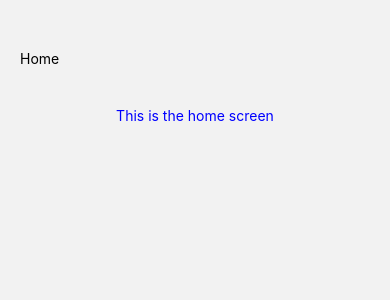
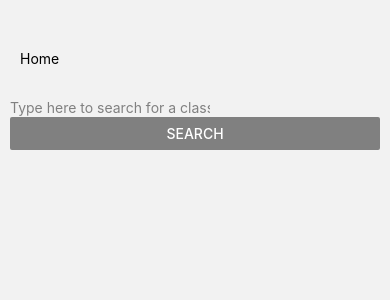
Before and after one commit to I-Dont-Want-An-F/client, a React Native app: screen /HomeScreen in a window 390 px wide. Shown: the top 300 px of the page. Built offline with nearby package versions, Linux system fonts and the light colour scheme.

Commit message:
added 209

```diff
--- a/App.js
+++ b/App.js
@@ -1,7 +1,9 @@
 import { NavigationContainer } from '@react-navigation/native';
 import { createNativeStackNavigator } from '@react-navigation/native-stack';
 import { GlobalStyles } from './stlyes/Global';
-import HomeScreen from './screens/HomeScreen'
+import HomeScreen from './screens/HomeScreen';
+import Cs262 from './screens/Cs262';
+import Engr209 from './screens/Engr209';
 import NavigationBar from './shared/NavigationBar';
 
 const Stack = createNativeStackNavigator();
@@ -10,15 +12,18 @@ export default function App() {
   return (
       <NavigationContainer style={GlobalStyles.container}>
         <Stack.Navigator initialRouteName="HomeScreen">
-          <Stack.Screen
-            name="HomeScreen"
-            component={HomeScreen}
+          <Stack.Screen name="HomeScreen" component={HomeScreen}
             options={({ navigation }) => ({
               header: () => (
                 <NavigationBar navigation={navigation} />
-              )
-            })}
+              )})} />
+
+          <Stack.Screen name= "Cs262" component={Cs262}
           />
+          <Stack.Screen name= "Engr209" component={Engr209}
+          />
+
+
         </Stack.Navigator>
       </NavigationContainer>
   );
--- /dev/null
+++ b/screens/Cs262.js
@@ -0,0 +1,13 @@
+import {React,  useState } from 'react';
+import {Button, TextInput, Text,View,  } from 'react-native';
+import { GlobalStyles } from '../stlyes/Global';
+
+
+
+export default function Cs262({ navigation }) {
+    return (
+      <Text style={GlobalStyles.header}>
+        Cs 262
+        </Text>
+    )
+}
--- /dev/null
+++ b/screens/Engr209.js
@@ -0,0 +1,13 @@
+import {React,  useState } from 'react';
+import {Button, TextInput, Text,View,  } from 'react-native';
+import { GlobalStyles } from '../stlyes/Global';
+
+
+
+export default function Engr209({ navigation }) {
+    return (
+      <Text style={GlobalStyles.header}>
+        209 has too much homework
+        </Text>
+    )
+}
--- a/screens/HomeScreen.js
+++ b/screens/HomeScreen.js
@@ -1,10 +1,39 @@
 import {React,  useState } from 'react';
-import {Text } from 'react-native';
+import {Button, TextInput, Text,View,  } from 'react-native';
 import { GlobalStyles } from '../stlyes/Global';
+
+const NewPage = (text)=> {
+//< ) => navigation.navigate('Details', item)}></TouchableOpacity>
+
+}
+
+
+
 
 
 export default function HomeScreen({ navigation }) {
+    const [text, setText] = useState('');
     return (
-        <Text style={GlobalStyles.text} > This is the home screen </Text>
+      <View style={{padding: 10}}>
+        <TextInput
+          style={GlobalStyles.text2}
+          placeholder="Type here to search for a class!"
+          //onSubmitEditing={()=> navigation.navigate(text)}
+          //onSubmitEditing={newText=> setText(newText)}    // this doesnt
+          onChangeText={ newText=> setText(newText) }   // this works with test 2
+          defaultValue={text}
+        />
+          <Button
+            color="gray"
+            title="search"
+            onPress= {()=> navigation.navigate(text)}
+            />
+
+
+         {/* <Button title='test' onPress={()=> navigation.navigate('Cs262')} />              tests ran to figure things out
+         <Button color= "red" title='test2' onPress={()=> navigation.navigate(text)} />
+         <Text> {text}  </Text>  */}
+        </View>
+
     )
 }
--- a/stlyes/Global.js
+++ b/stlyes/Global.js
@@ -1,5 +1,6 @@
 
 import { StyleSheet } from 'react-native';
+import { Header } from 'react-native/Libraries/NewAppScreen';
 
 export const GlobalStyles = StyleSheet.create({
     container: {
@@ -11,6 +12,19 @@ export const GlobalStyles = StyleSheet.create({
     text: {
       color:"blue",  //we should choose a color theme for our app
       textAlign:"center",
-      margin: 20
-    }
+      margin:20,
+    },
+    text2: {
+      color:"gray",  //we should choose a color theme for our app
+      textAlign:"center",
+      height: 20,
+      width: 200,
+    },
+    header:{
+      textAlign:"center",
+      color: "blue",
+      fontSize: 20,
+    },
+
+
   });
```
Also changed, not shown: 1 other file (tests, documents, lock files or other folders).
